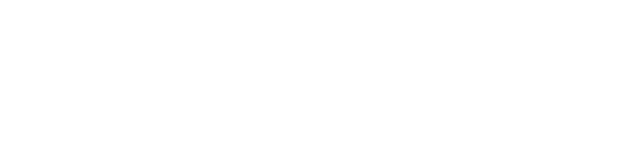
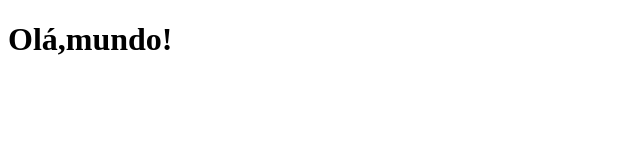
Before and after one commit to marcelasss/projeto-social, a plain HTML site: page index.html in a window 1280 px wide. Shown: the whole page, without its empty margins (0-640 px from the left). Drawn offline with Linux system fonts and the light colour scheme.

Commit message:
Atualizei a página principal

```diff
--- a/index.html
+++ b/index.html
@@ -7,6 +7,6 @@
     <title>Projeto Redes Sociais</title>
 </head>
 <body>
-    <h1></h1>
+    <h1>Olá,mundo!</h1>
 </body>
 </html>
```
